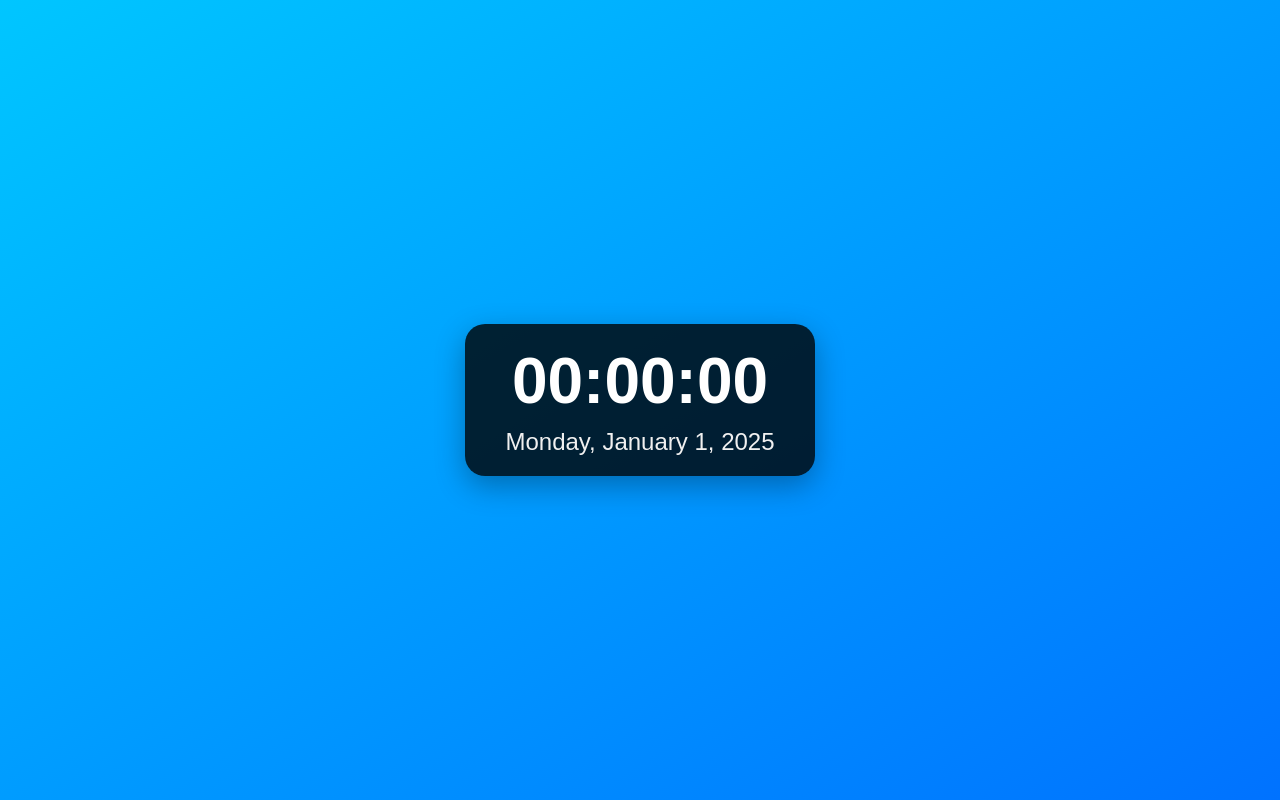
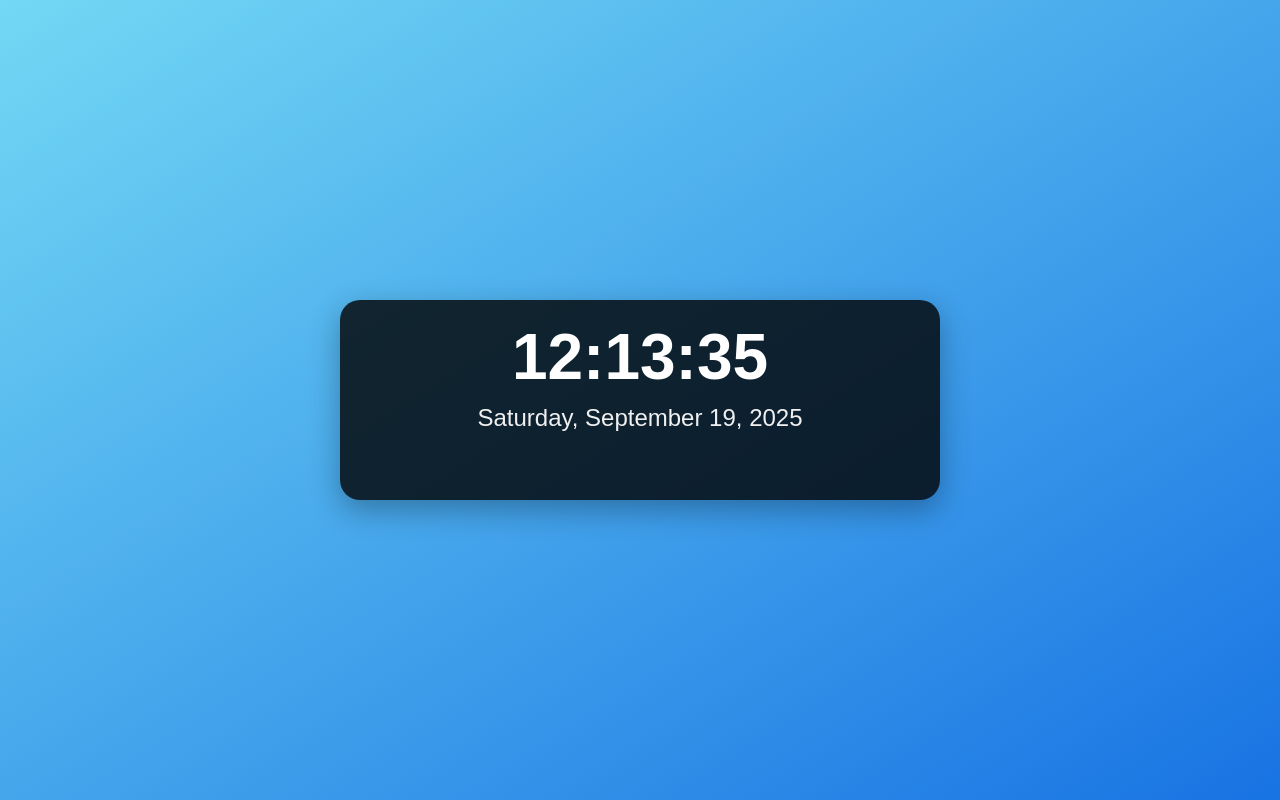
Before and after one commit to Kush-Srigiri/Digital_Clock, a website: page Layers/index.html in a window 1280 px wide. Drawn offline with Linux system fonts and the light colour scheme.

Commit message:
[feature] added backend | Files: Layers/script.js, Layers/style.css

```diff
--- a/Layers/script.js
+++ b/Layers/script.js
@@ -0,0 +1,24 @@
+function updateClock() {
+    const now = new Date();
+
+    const hours = now.getHours().toString().padStart(2, '0');
+    const minutes = now.getMinutes().toString().padStart(2, '0');
+    const seconds = now.getSeconds().toString().padStart(2, '0');
+
+    const days = ['Monday', 'Tuesday', 'Wednesday', 'Thursday', 'Friday', 'Saturday','Sunday'];
+    const months = [
+        'January', 'February', 'March', 'April', 'May', 'June',
+        'July', 'August', 'September', 'October', 'November', 'December'
+    ];
+    const dayName = days[now.getDay()];
+    const day = now.getDate();
+    const month = months[now.getMonth()];
+    const year = now.getFullYear();
+
+    document.getElementById('time').textContent = `${hours}:${minutes}:${seconds}`;
+    document.getElementById('date').textContent = `${dayName}, ${month} ${day}, ${year}`;
+}
+
+setInterval(updateClock, 1000);
+
+updateClock();
--- a/Layers/style.css
+++ b/Layers/style.css
@@ -1,39 +1,38 @@
-/* Reset */
 * {
     margin: 0;
     padding: 0;
     box-sizing: border-box;
 }
 
-/* Body Styling */
 body {
     font-family: 'Poppins', sans-serif;
     display: flex;
     justify-content: center;
     align-items: center;
     height: 100vh;
-    background: linear-gradient(to bottom right, #00c6ff, #0072ff); /* Blue Gradient */
+    background: linear-gradient(to bottom right, #72d8f4, #1873e3);
     color: white;
 }
 
-/* Clock Container */
 .clock-container {
-    background-color: rgba(0, 0, 0, 0.8); /* Semi-transparent background */
+    width: 600px;
+    height: 200px;
+    background-color: rgba(0, 0, 0, 0.8);
     border-radius: 20px;
     padding: 20px 40px;
     text-align: center;
     box-shadow: 0 10px 30px rgba(0, 0, 0, 0.3);
 }
 
-/* Time Display */
 .time {
+    justify-content: center;
     font-size: 4rem;
     font-weight: bold;
     margin-bottom: 10px;
 }
 
-/* Date Display */
 .date {
+    justify-content: center;
     font-size: 1.5rem;
     font-weight: 300;
     color: #f0f0f0;
```
